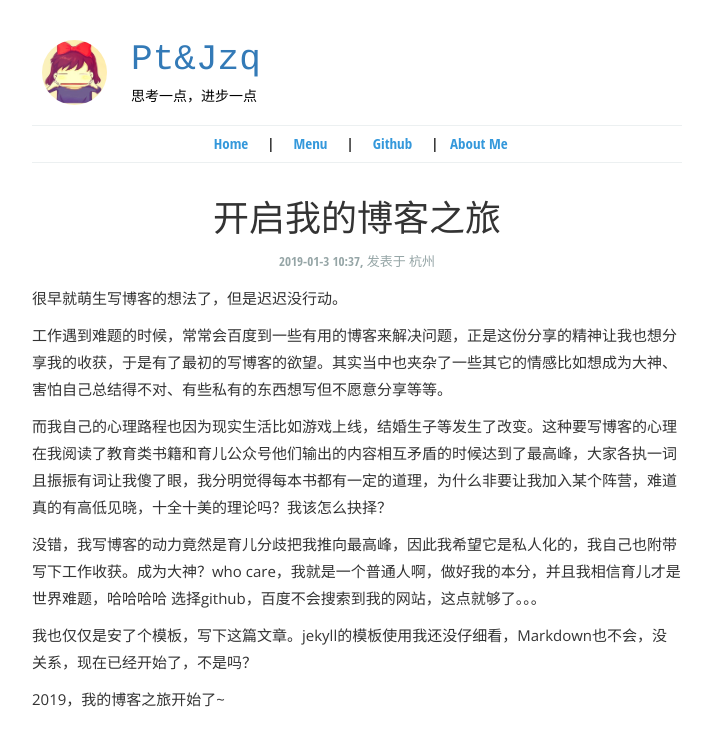
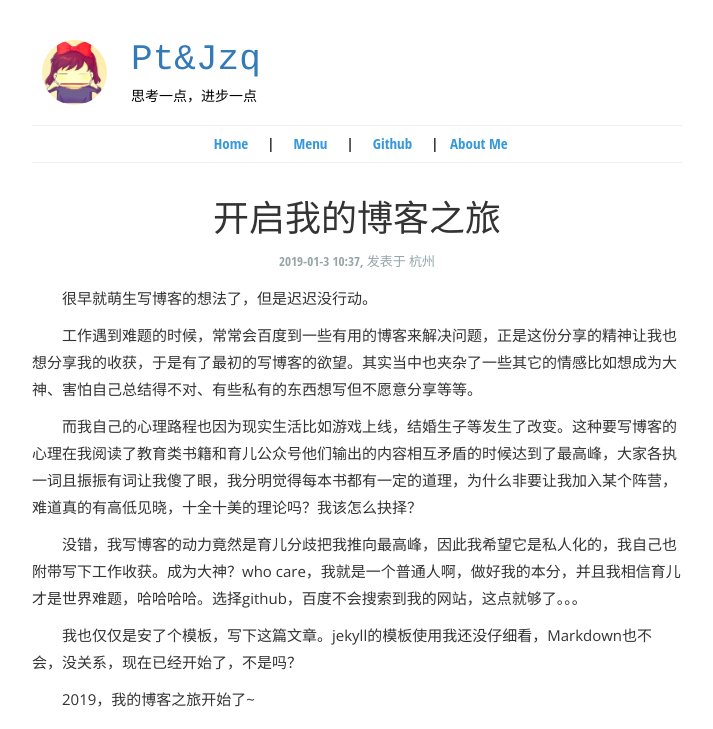
Before and after one commit to Pting993/2019NewYear, a Jekyll site: the page built from _posts/2019-01-03-启程-博客之旅.md, in a window 1280 px wide, cut to the strip 0-729 px from the top of the page. Shown: the whole strip, without its empty margins (283-996 px from the left). Built offline with Jekyll 4.4.1, drawn with Linux system fonts in a browser that asks for light colours.

Commit message:
博文设置为全角后首行缩进

```diff
--- a/_posts/2019-01-03-启程-博客之旅.md
+++ b/_posts/2019-01-03-启程-博客之旅.md
@@ -5,15 +5,14 @@ time:   2019-01-3 10:37
 location: 杭州
 categories: 随笔
 ---
-很早就萌生写博客的想法了，但是迟迟没行动。
+　　很早就萌生写博客的想法了，但是迟迟没行动。
 
-工作遇到难题的时候，常常会百度到一些有用的博客来解决问题，正是这份分享的精神让我也想分享我的收获，于是有了最初的写博客的欲望。其实当中也夹杂了一些其它的情感比如想成为大神、害怕自己总结得不对、有些私有的东西想写但不愿意分享等等。
+　　工作遇到难题的时候，常常会百度到一些有用的博客来解决问题，正是这份分享的精神让我也想分享我的收获，于是有了最初的写博客的欲望。其实当中也夹杂了一些其它的情感比如想成为大神、害怕自己总结得不对、有些私有的东西想写但不愿意分享等等。
 
-而我自己的心理路程也因为现实生活比如游戏上线，结婚生子等发生了改变。这种要写博客的心理在我阅读了教育类书籍和育儿公众号他们输出的内容相互矛盾的时候达到了最高峰，大家各执一词且振振有词让我傻了眼，我分明觉得每本书都有一定的道理，为什么非要让我加入某个阵营，难道真的有高低见晓，十全十美的理论吗？我该怎么抉择？
+　　而我自己的心理路程也因为现实生活比如游戏上线，结婚生子等发生了改变。这种要写博客的心理在我阅读了教育类书籍和育儿公众号他们输出的内容相互矛盾的时候达到了最高峰，大家各执一词且振振有词让我傻了眼，我分明觉得每本书都有一定的道理，为什么非要让我加入某个阵营，难道真的有高低见晓，十全十美的理论吗？我该怎么抉择？
 
-没错，我写博客的动力竟然是育儿分歧把我推向最高峰，因此我希望它是私人化的，我自己也附带写下工作收获。成为大神？who care，我就是一个普通人啊，做好我的本分，并且我相信育儿才是世界难题，哈哈哈哈
-选择github，百度不会搜索到我的网站，这点就够了。。。
+　　没错，我写博客的动力竟然是育儿分歧把我推向最高峰，因此我希望它是私人化的，我自己也附带写下工作收获。成为大神？who care，我就是一个普通人啊，做好我的本分，并且我相信育儿才是世界难题，哈哈哈哈。选择github，百度不会搜索到我的网站，这点就够了。。。
 
-我也仅仅是安了个模板，写下这篇文章。jekyll的模板使用我还没仔细看，Markdown也不会，没关系，现在已经开始了，不是吗？
+　　我也仅仅是安了个模板，写下这篇文章。jekyll的模板使用我还没仔细看，Markdown也不会，没关系，现在已经开始了，不是吗？
 
-2019，我的博客之旅开始了~
+　　2019，我的博客之旅开始了~
```
